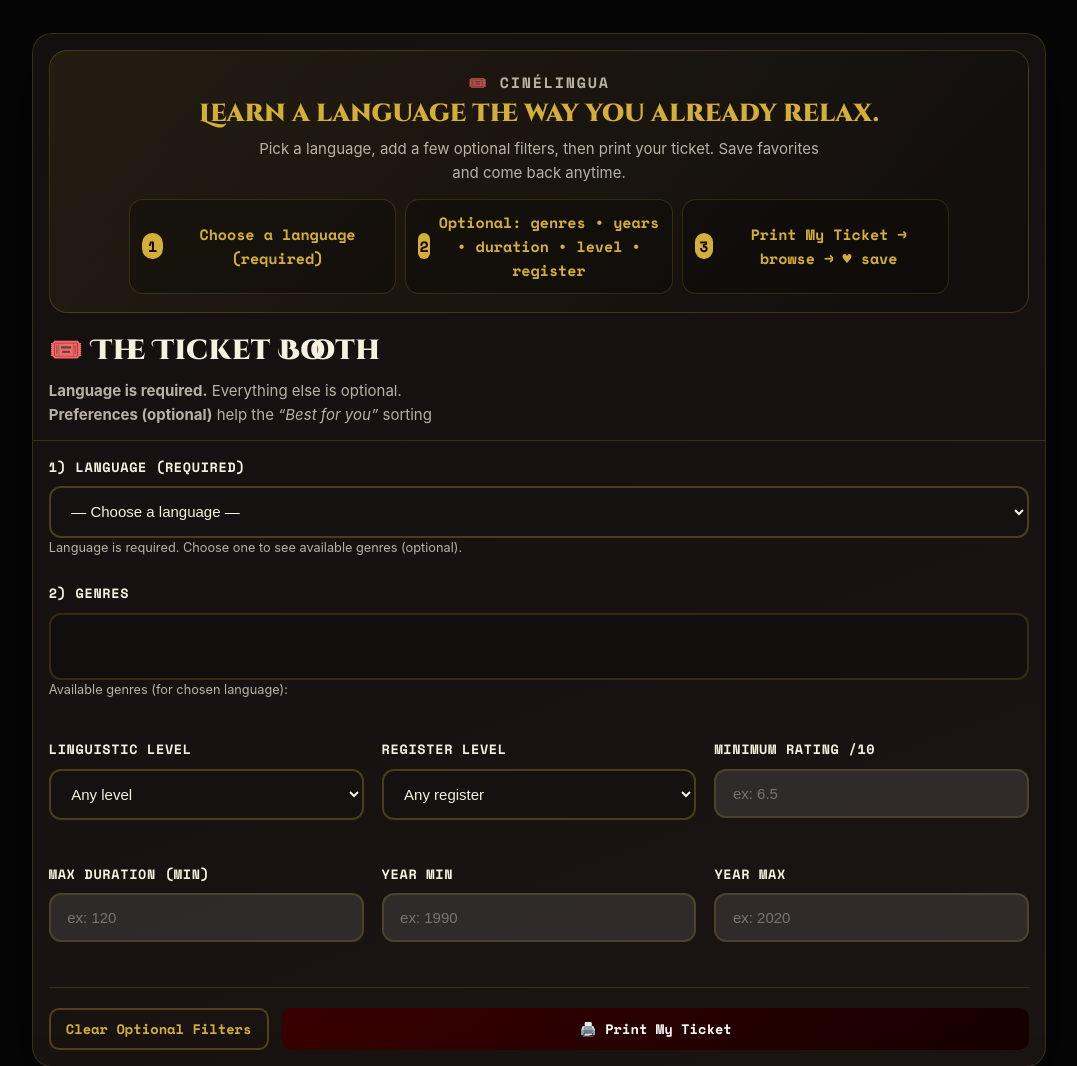
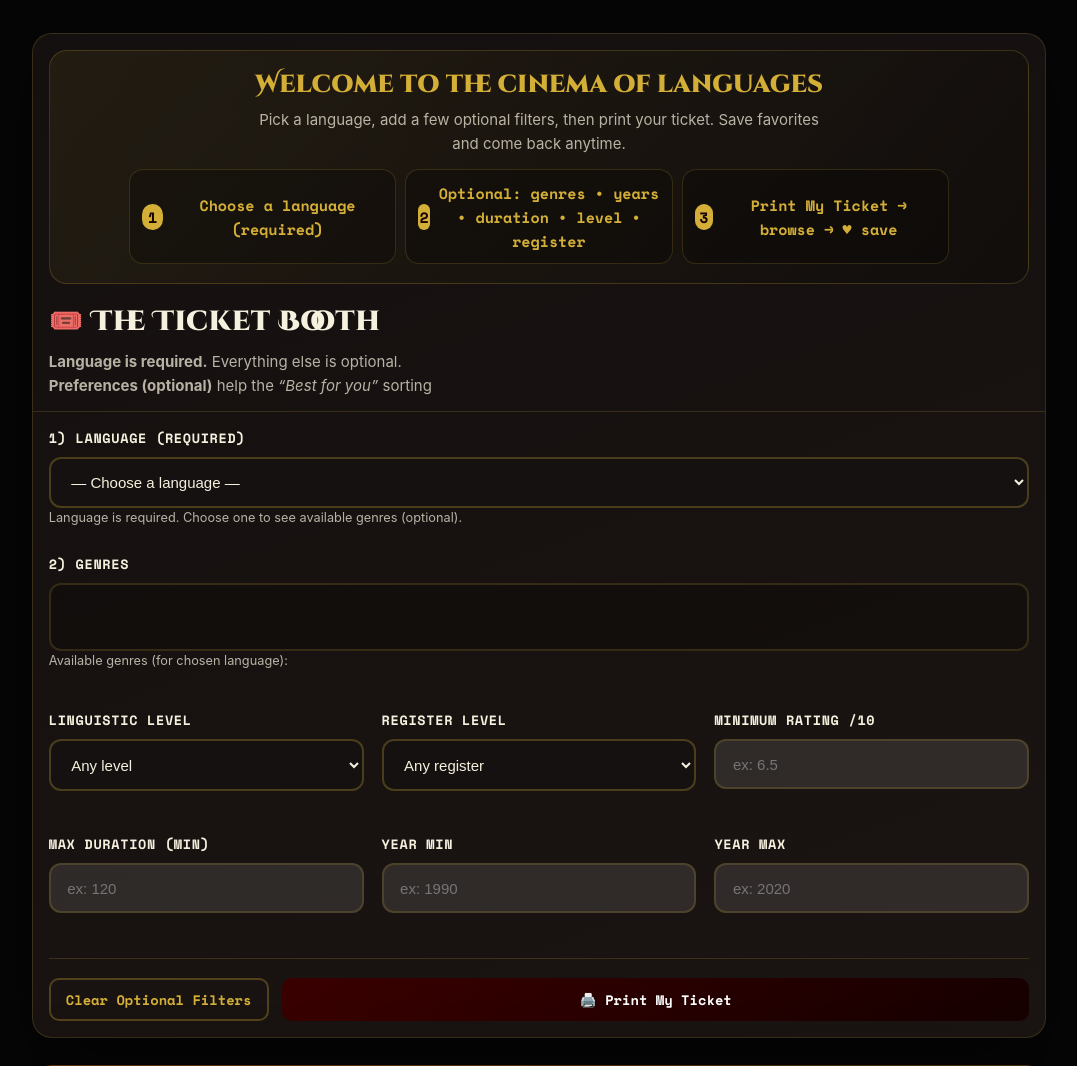
Before and after one commit to Lenarbrs/Rebours_Lena_Website, a Flask app: page / in a window 1280 px wide. Shown: the part 84-1150 px from the top of the page, without its empty margins (101-1178 px from the left). Run offline with Flask 3, Linux system fonts and the light colour scheme; data that the repository does not hold is empty; some libraries are stand-ins or nearby versions.

Commit message:
Update index.html

```diff
--- a/templates/index.html
+++ b/templates/index.html
@@ -88,10 +88,7 @@
           <!-- ✅ NEW: clean centered hero intro (less "AI") -->
           <section class="hero" aria-label="CinéLingua introduction">
             <div class="hero__inner">
-              <p class="hero__kicker">🎟️ CinéLingua</p>
-              <h2 class="hero__title">
-                Learn a language the way you already relax.
-              </h2>
+              <h2 class="hero__title">Welcome to the cinema of languages</h2>
               <p class="hero__lead">
                 Pick a language, add a few optional filters, then print your
                 ticket. Save favorites and come back anytime.
```
